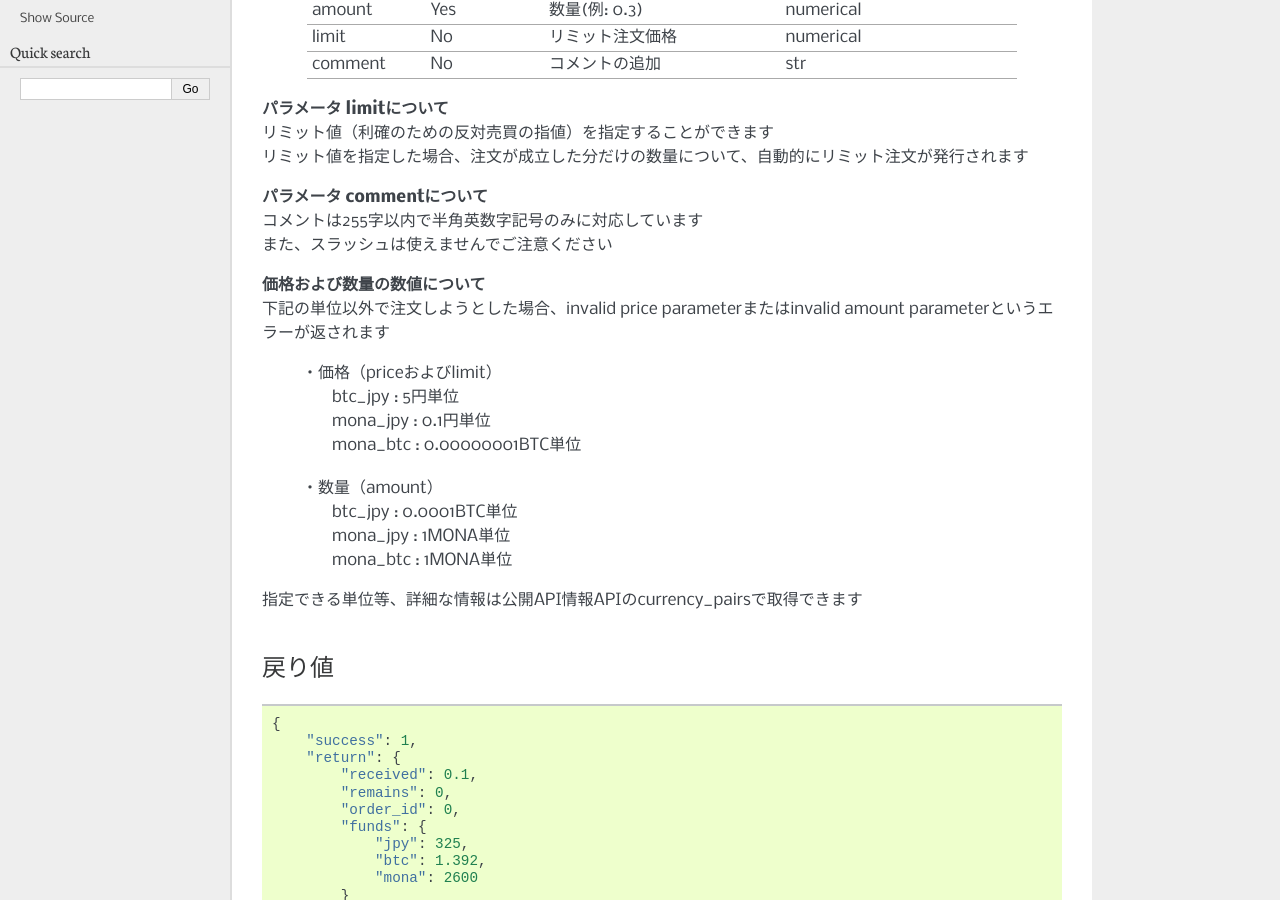
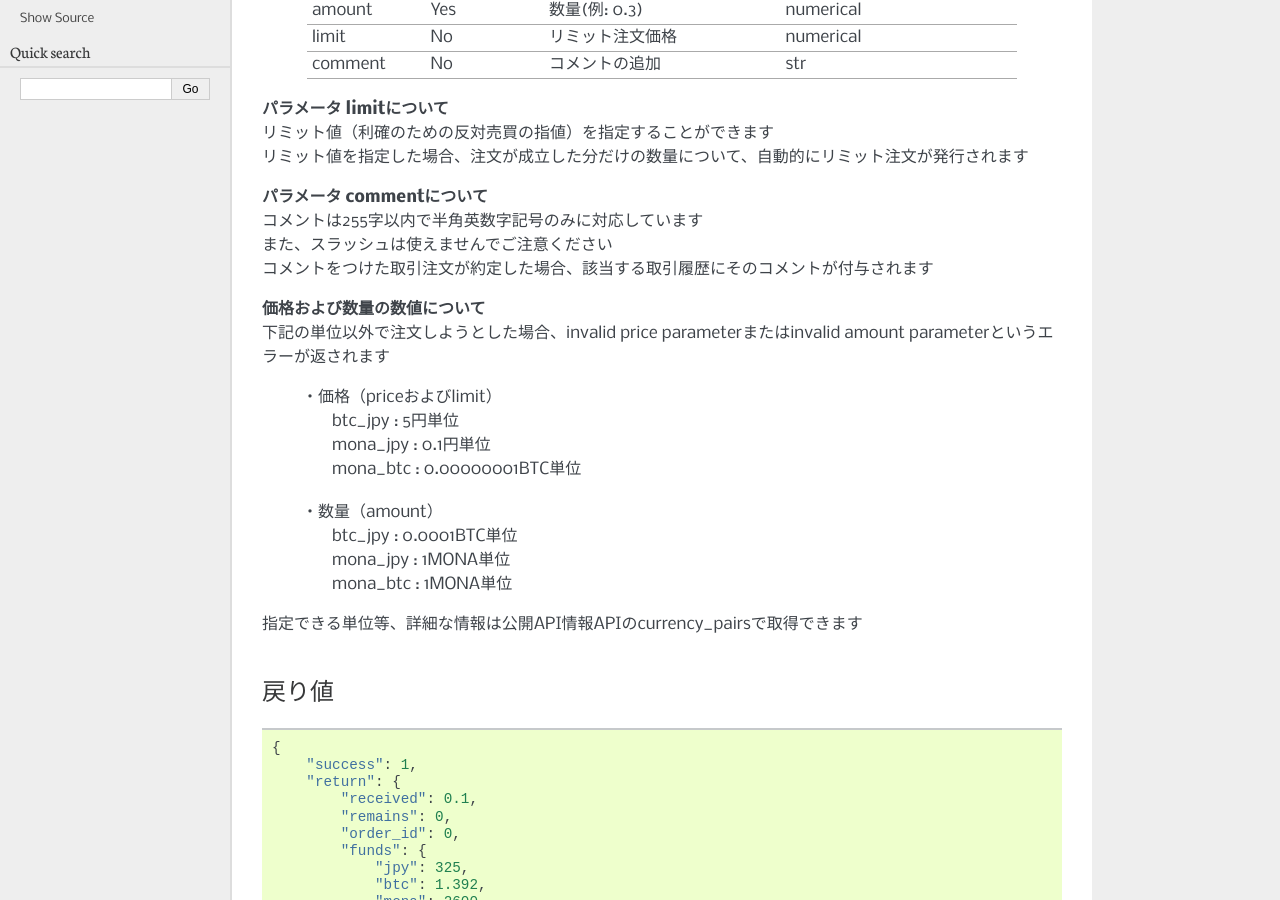
Before and after one commit to techbureau/api-doc, a Sphinx documentation site: the page built from docs/trade/2_individual/7_trade.rst, in a window 1280 px wide and 900 px high, scrolled down 338 px. Built offline with Sphinx 7.4.7, drawn with Linux system fonts in a browser that asks for light colours.

```diff
--- a/docs/trade/2_individual/7_trade.rst
+++ b/docs/trade/2_individual/7_trade.rst
@@ -26,6 +26,7 @@
 | **パラメータ commentについて**
 | コメントは255字以内で半角英数字記号のみに対応しています
 | また、スラッシュは使えませんでご注意ください
+| コメントをつけた取引注文が約定した場合、該当する取引履歴にそのコメントが付与されます
 
 | **価格および数量の数値について**
 | 下記の単位以外で注文しようとした場合、invalid price parameterまたはinvalid amount parameterというエラーが返されます
```
